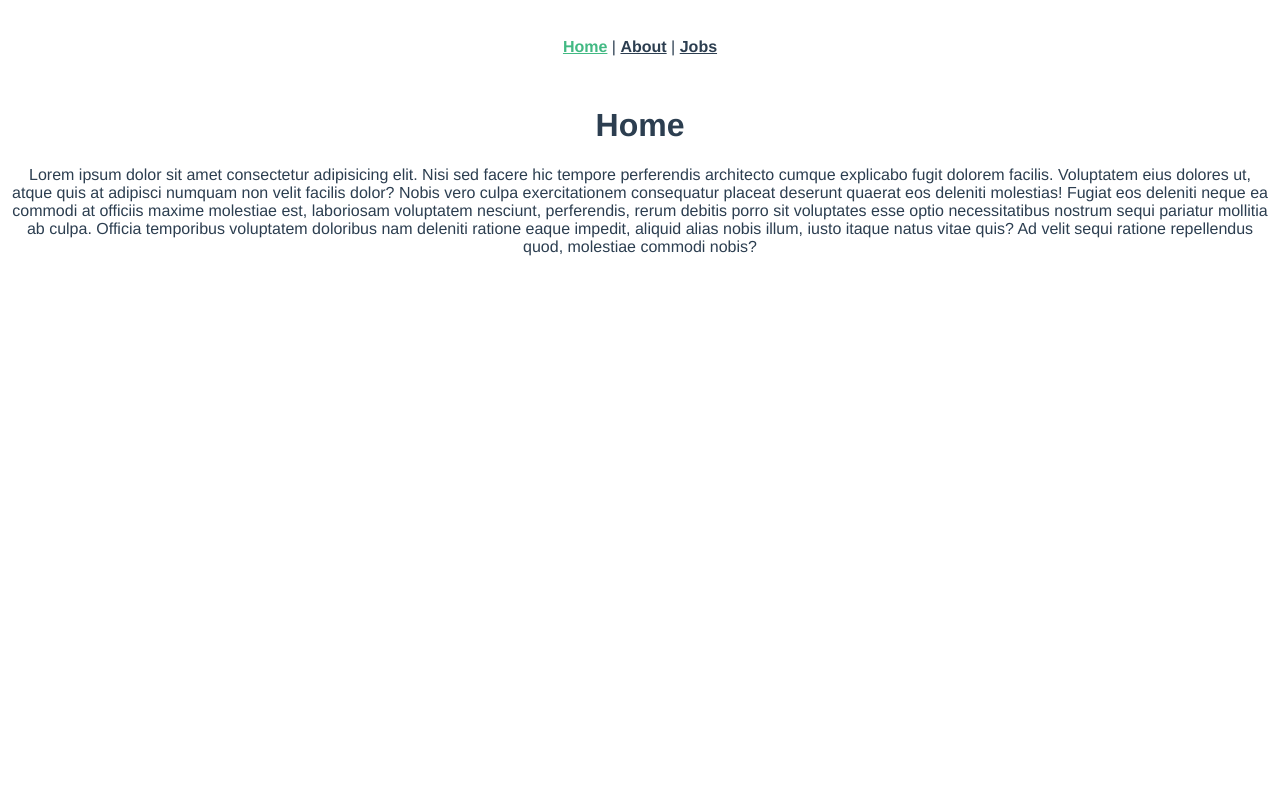
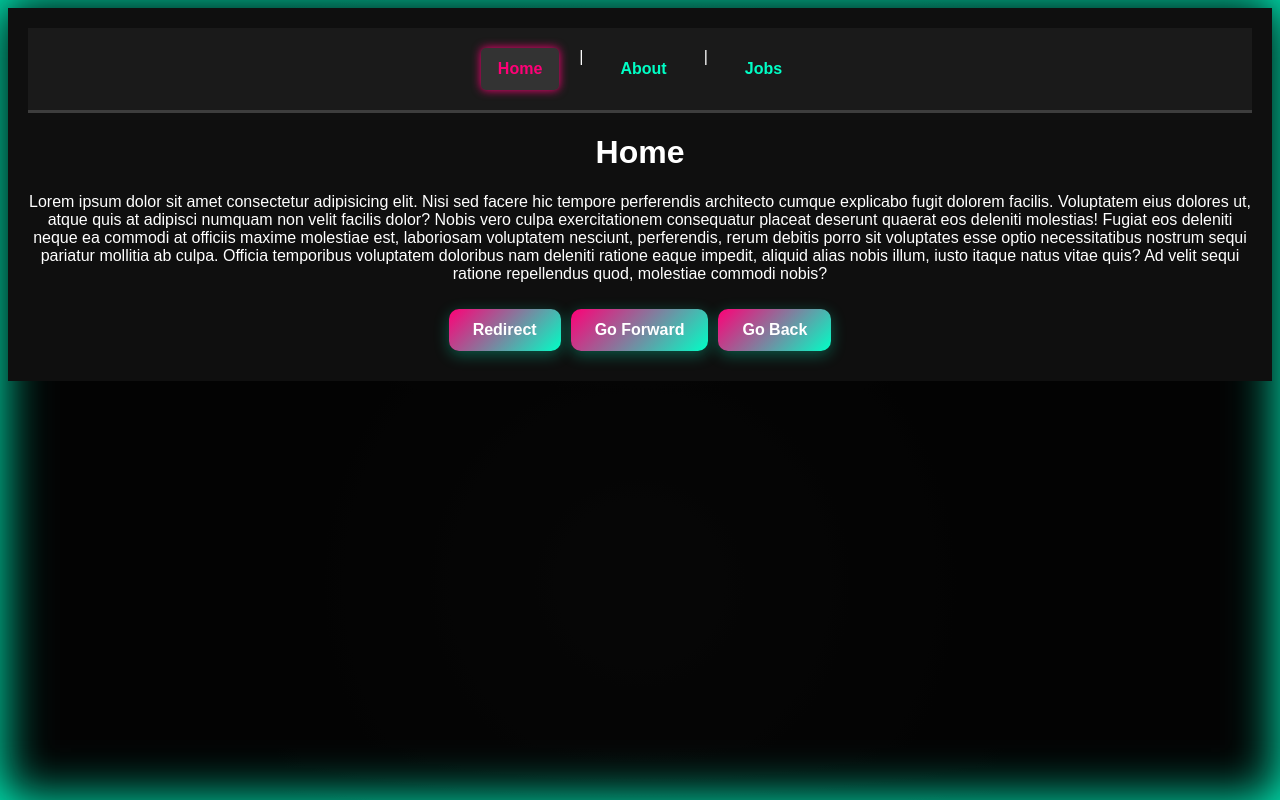
Before and after one commit to KRYPTONITErex/vue_router_lp, a Vue app: page / in a window 1280 px wide. Built offline with nearby package versions, Linux system fonts and the light colour scheme.

Commit message:
go button and lazy loading Done

```diff
--- a/src/App.vue
+++ b/src/App.vue
@@ -1,5 +1,4 @@
 <template>
-
   <nav>
     <router-link to="/">Home</router-link> |
     <router-link to="/about">About</router-link> |
@@ -7,34 +6,114 @@
   </nav>
   <router-view/>
 
+  <button @click="redirect">Redirect</button>
+  <button @click="forward">Go Forward</button>
+  <button @click="back">Go Back</button>
 </template>
 
 <script>
 export default {
-
+  methods: {
+    redirect() {
+      this.$router.push({name: 'home'})
+    },
+    forward() {
+      this.$router.go(1)
+    },
+    back() {
+      this.$router.go(-1)
+    }
+  }
 }
 </script>
 
-
 <style>
+/* General Styles */
 #app {
-  font-family: Avenir, Helvetica, Arial, sans-serif;
-  -webkit-font-smoothing: antialiased;
-  -moz-osx-font-smoothing: grayscale;
+  font-family: 'Orbitron', sans-serif; /* Gaming-style font */
   text-align: center;
-  color: #2c3e50;
+  color: #fff;
+  background-color: #0f0f0f; /* Dark gaming background */
+  margin: 0 auto;
+  padding: 20px;
 }
 
+/* Navbar Styles */
 nav {
-  padding: 30px;
+  padding: 20px;
+  background-color: #1a1a1a; /* Dark grey navbar */
+  border-bottom: 3px solid #3d3d3d; /* Subtle border */
+  margin-bottom: 20px;
+  display: flex;
+  justify-content: center; /* Center the navigation links */
+  gap: 20px; /* Space between links */
 }
 
 nav a {
   font-weight: bold;
-  color: #2c3e50;
+  color: #00ffc6; /* Neon green */
+  text-decoration: none;
+  padding: 10px 15px;
+  border: 2px solid transparent; /* Transition border */
+  border-radius: 5px;
+  transition: all 0.3s ease-in-out; /* Smooth effects */
 }
 
 nav a.router-link-exact-active {
-  color: #42b983;
+  color: #ff0077; /* Neon pink for active links */
+  background-color: #333; /* Highlight background */
+  box-shadow: 0 0 10px #ff0077; /* Neon glow for active link */
+}
+
+nav a:hover {
+  color: #0f0;
+  border-color: #00ffc6; /* Neon green border on hover */
+  box-shadow: 0 0 10px #00ffc6; /* Neon green glow */
+}
+
+/* Button Styles */
+button {
+  padding: 12px 24px;
+  margin: 10px 5px;
+  font-size: 16px;
+  font-weight: bold;
+  background: linear-gradient(135deg, #ff0077, #00ffc6); /* Neon gradient */
+  color: #fff;
+  border: none;
+  border-radius: 10px; /* Smooth rounded corners */
+  cursor: pointer;
+  box-shadow: 0 4px 15px rgba(0, 255, 198, 0.3); /* Subtle glow */
+  transition: all 0.3s ease-in-out;
+}
+
+button:hover {
+  background: linear-gradient(135deg, #00ffc6, #ff0077); /* Reverse gradient */
+  transform: scale(1.1); /* Enlarge button slightly */
+  box-shadow: 0 8px 20px rgba(255, 0, 119, 0.5); /* Stronger glow */
+}
+
+button:active {
+  transform: scale(0.95); /* Slight shrink on click */
+}
+
+/* Background Enhancements */
+body {
+  background: #0f0f0f; /* Dark background */
+  background-image: radial-gradient(circle, #222 0%, #0f0f0f 60%);
+  color: #ffffff;
+}
+
+/* Add Gaming Glow Effect */
+body::after {
+  content: '';
+  position: fixed;
+  top: 0;
+  left: 0;
+  width: 100%;
+  height: 100%;
+  background: rgba(0, 0, 0, 0.8);
+  pointer-events: none;
+  box-shadow: inset 0 0 50px #00ffc6;
+  z-index: -1;
 }
 </style>
```
